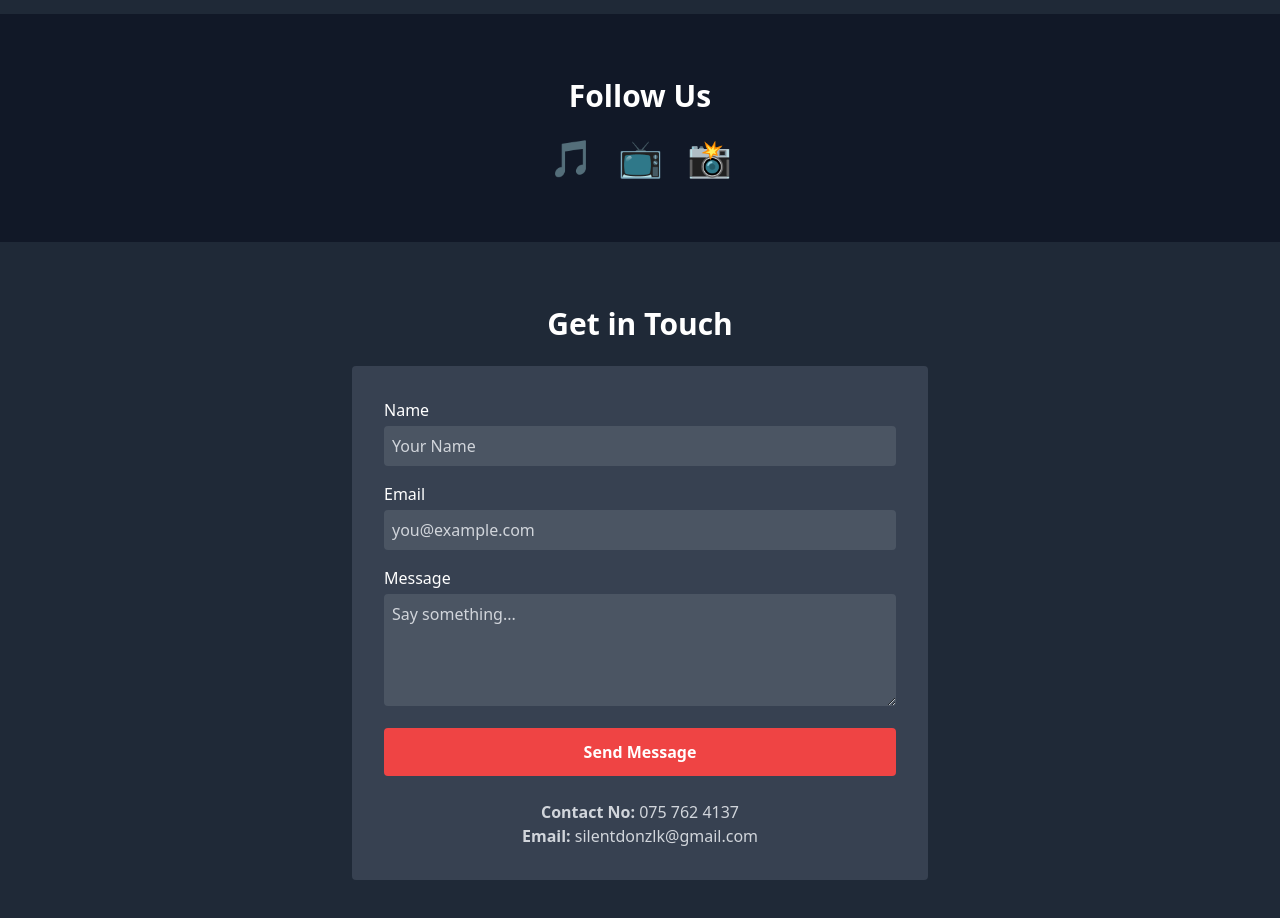
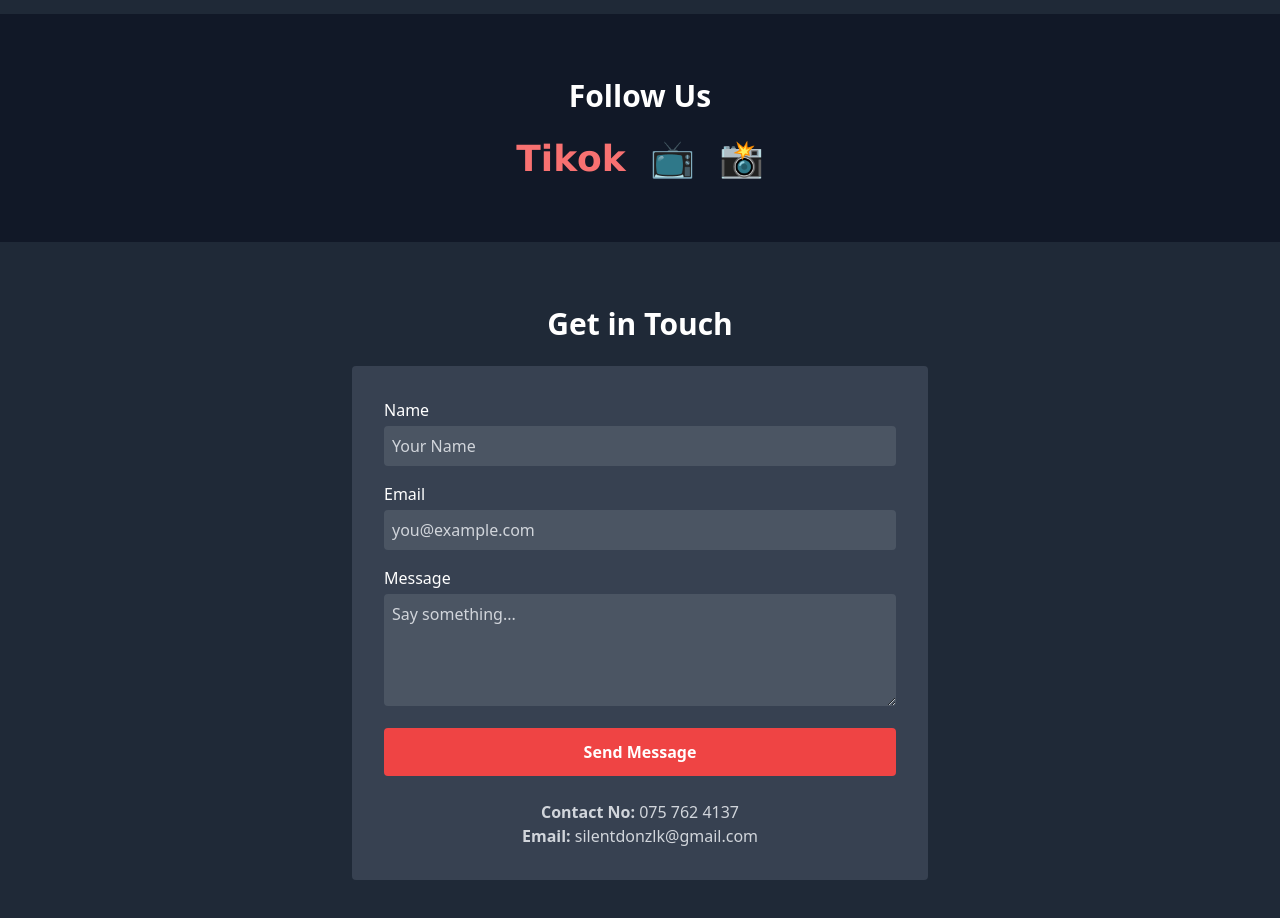
Before and after one commit to donzsd/Website, a plain HTML site: page index.html in a window 1280 px wide. Shown: the part 1280-2198 px from the top of the page. Drawn offline with nearby package versions, Linux system fonts and the light colour scheme.

Commit message:
Update index.html

```diff
--- a/index.html
+++ b/index.html
@@ -70,7 +70,7 @@
   <section class="py-16 px-6 text-center">
     <h2 class="text-3xl font-semibold mb-6">Follow Us</h2>
     <div class="flex justify-center space-x-6 text-red-400 text-4xl">
-      <a href="https://www.tiktok.com/@silentdonz?is_from_webapp=1&sender_device=pc" title="TikTok">🎵</a>
+      <a href="https://www.tiktok.com/@silentdonz?is_from_webapp=1&sender_device=pc" title="TikTok">𝗧𝗶𝗸𝗼𝗸</a>
       <a href="#" title="YouTube">📺</a>
       <a href="#" title="Instagram">📸</a>
     </div>
```
